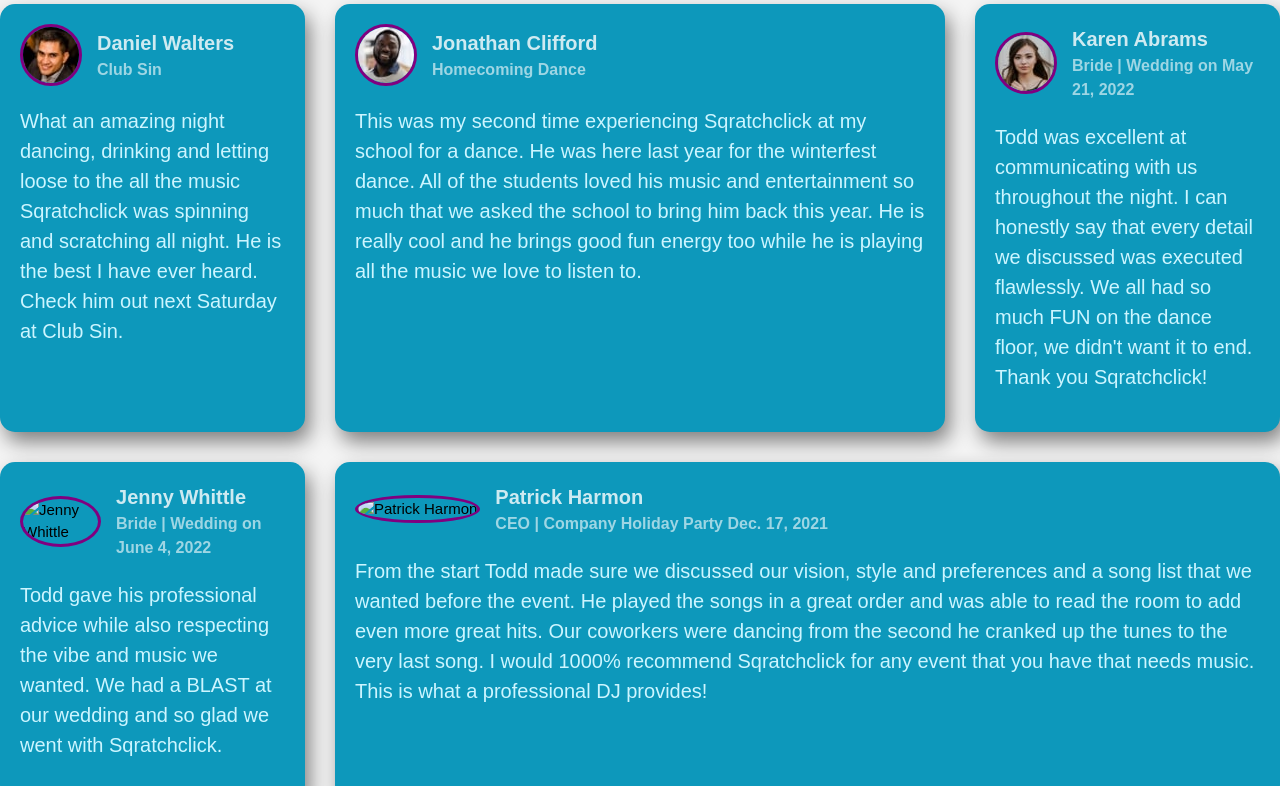
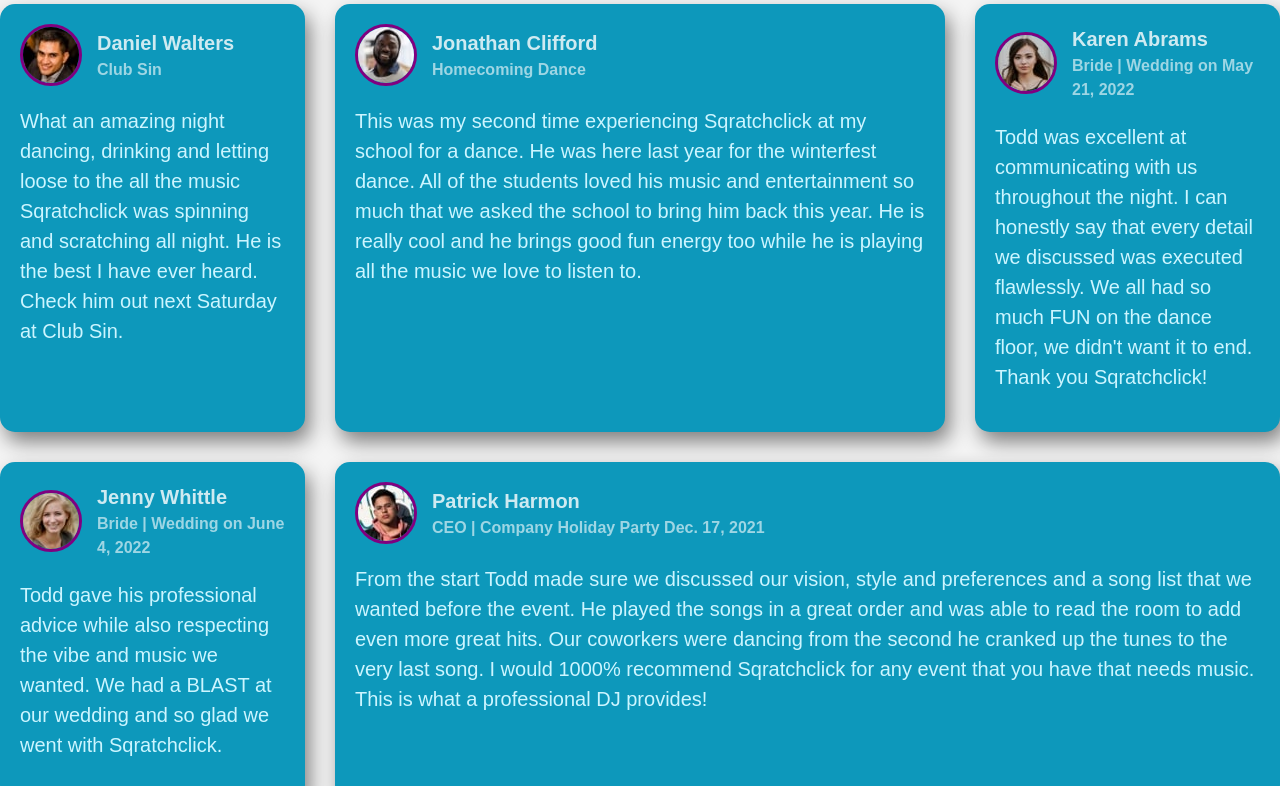
Before and after one commit to agustwiller/sqratchclick, a plain HTML site: page reviews.html in a window 1280 px wide. Shown: the part 314-1100 px from the top of the page. Drawn offline with Linux system fonts and the light colour scheme; the site is published under a folder, as on GitHub Pages, so addresses that start at the root find nothing.

Commit message:
Add files via upload

```diff
--- a/reviews.html
+++ b/reviews.html
@@ -91,7 +91,7 @@
 
         <div class="review">
             <div class="reviewer-info">
-                <img src="/img/reviews/image-jenny.jpg" alt="Jenny Whittle">
+                <img src="./img/reviews/image-jenny.jpg" alt="Jenny Whittle">
                 <div>
                     <h3>Jenny Whittle</h3>
                     <p id="title-description">Bride | Wedding on June 4, 2022</p>
@@ -105,7 +105,7 @@
 
         <div class="review">
             <div class="reviewer-info">
-                <img src="/img/reviews/image-patrick.jpg" alt="Patrick Harmon">
+                <img src="./img/reviews/image-patrick.jpg" alt="Patrick Harmon">
                 <div>
                     <h3>Patrick Harmon</h3>
                     <p id="title-description">CEO | Company Holiday Party Dec. 17, 2021</p>
```
